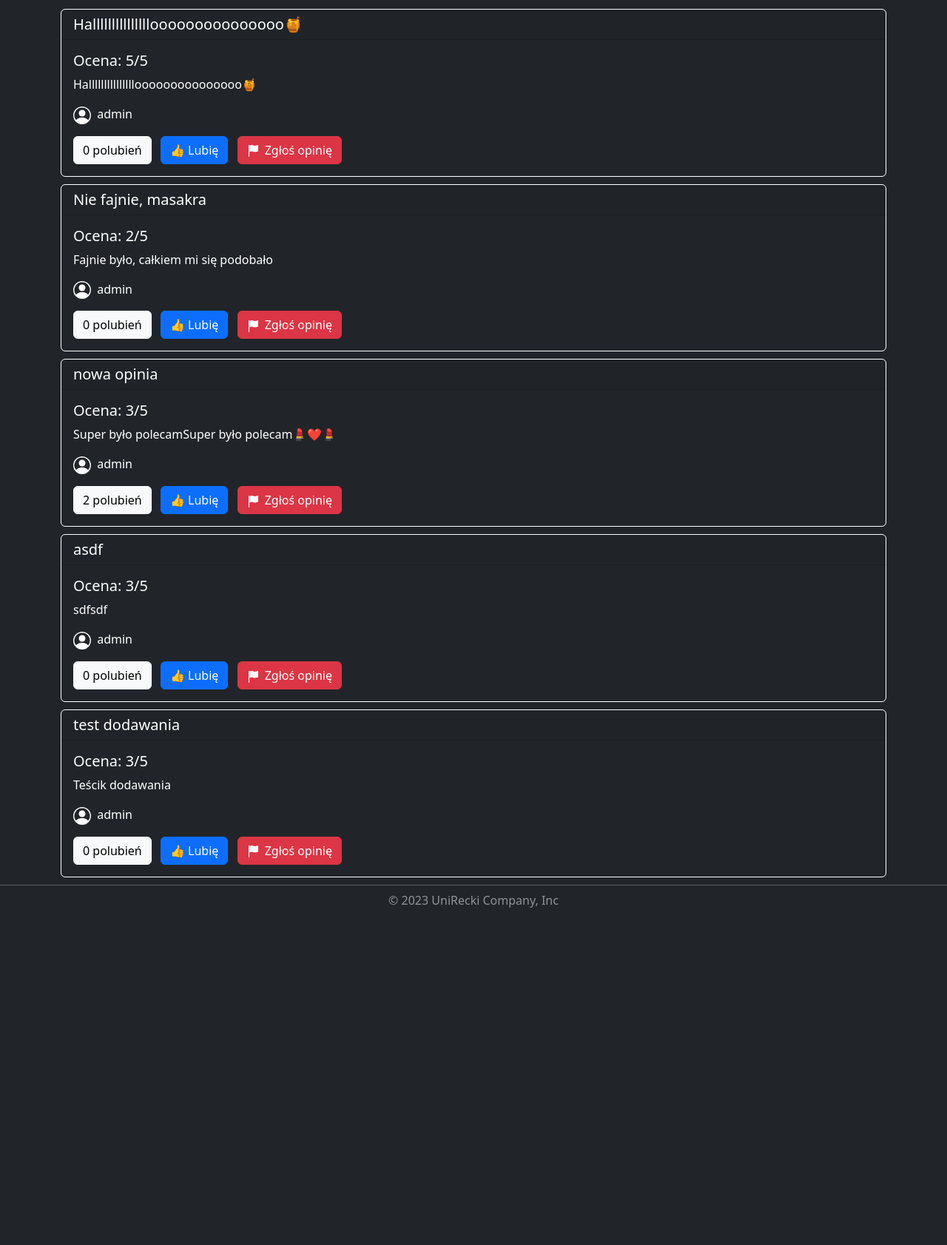
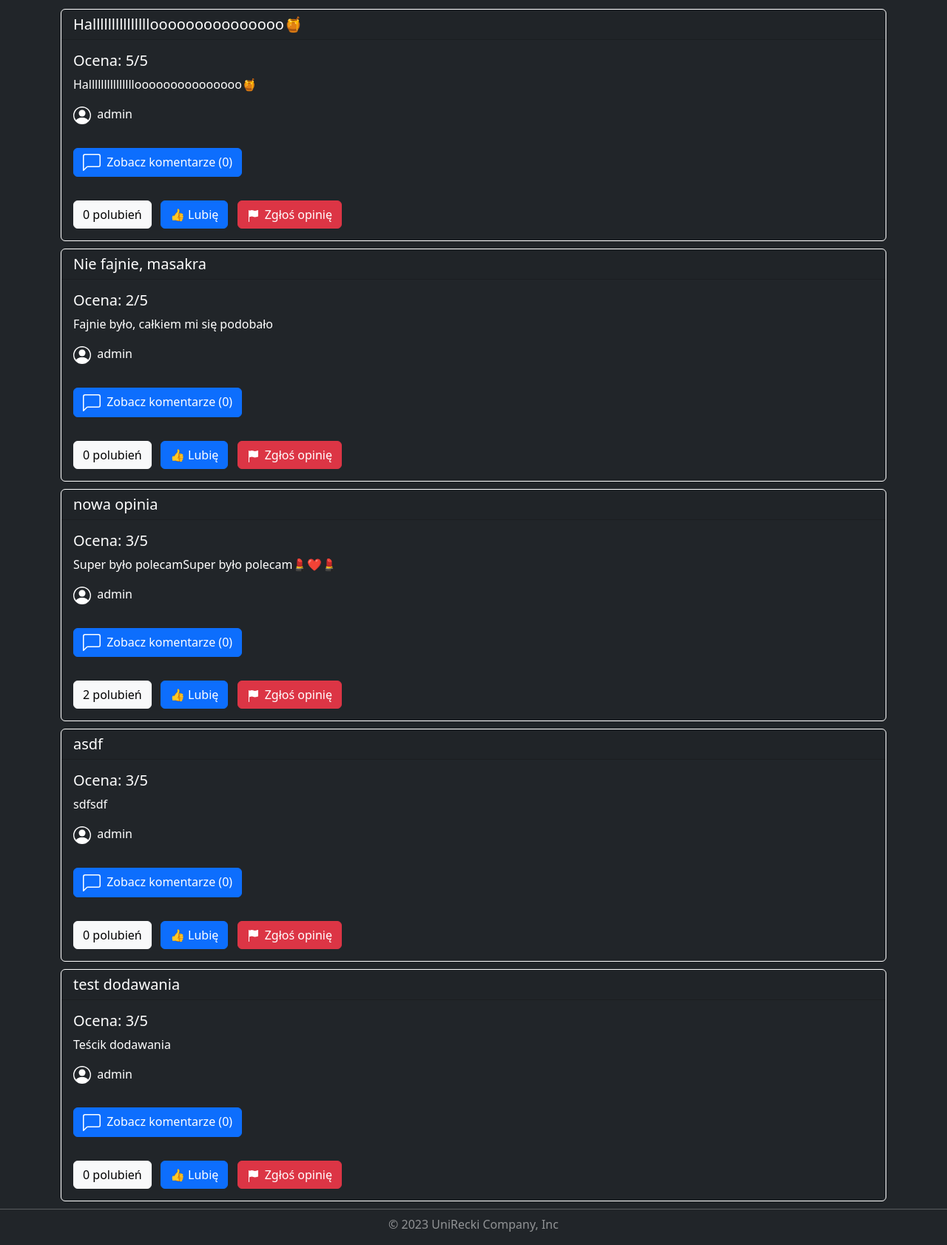
Before and after one commit to MateuszGrabarczyk/UniRecka---University-Reviews-Web-App-in-Django, a Django app: page /university/2/ in a window 1280 px wide. Shown: the part 441-2124 px from the top of the page at 74% size. Before the commit the page ends 1668 px from the top, so only its background shows below. Run offline with Django 4.2, Linux system fonts and the light colour scheme; data comes from the database, SQL or seed files in the repository; data that the repository does not hold is empty; some libraries are stand-ins or nearby versions.

Commit message:
✨Add 'view comments' button to each review

```diff
--- a/unirecka/universities/templates/universities/university_detail.html
+++ b/unirecka/universities/templates/universities/university_detail.html
@@ -48,6 +48,19 @@
                             <path fill-rule="evenodd" d="M0 8a8 8 0 1 1 16 0A8 8 0 0 1 0 8zm8-7a7 7 0 0 0-5.468 11.37C3.242 11.226 4.805 10 8 10s4.757 1.225 5.468 2.37A7 7 0 0 0 8 1z" />
                         </svg>
                         {{ review.user.username }}
+                    </p>
+                    <p class="card-text">
+                        <a href="{% url 'review_detail' review.pk %}"
+                           class="btn btn-primary my-3">
+                            <svg xmlns="http://www.w3.org/2000/svg"
+                                 width="24"
+                                 height="24"
+                                 fill="currentColor"
+                                 class="bi bi-chat-left me-1"
+                                 viewBox="0 0 16 16">
+                                <path d="M14 1a1 1 0 0 1 1 1v8a1 1 0 0 1-1 1H4.414A2 2 0 0 0 3 11.586l-2 2V2a1 1 0 0 1 1-1h12zM2 0a2 2 0 0 0-2 2v12.793a.5.5 0 0 0 .854.353l2.853-2.853A1 1 0 0 1 4.414 12H14a2 2 0 0 0 2-2V2a2 2 0 0 0-2-2H2z" />
+                            </svg>
+                        Zobacz komentarze ({{ review.comment_set.count }})</a>
                     </p>
                     {% with total_likes=review.users_like.count %}
                         <span class="count-{{ review.id }} btn btn-light me-2">
```
